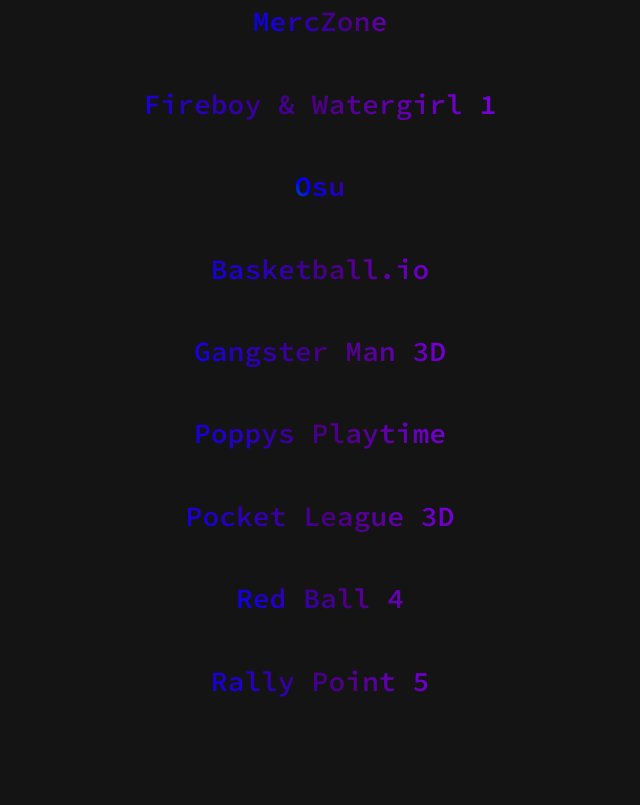
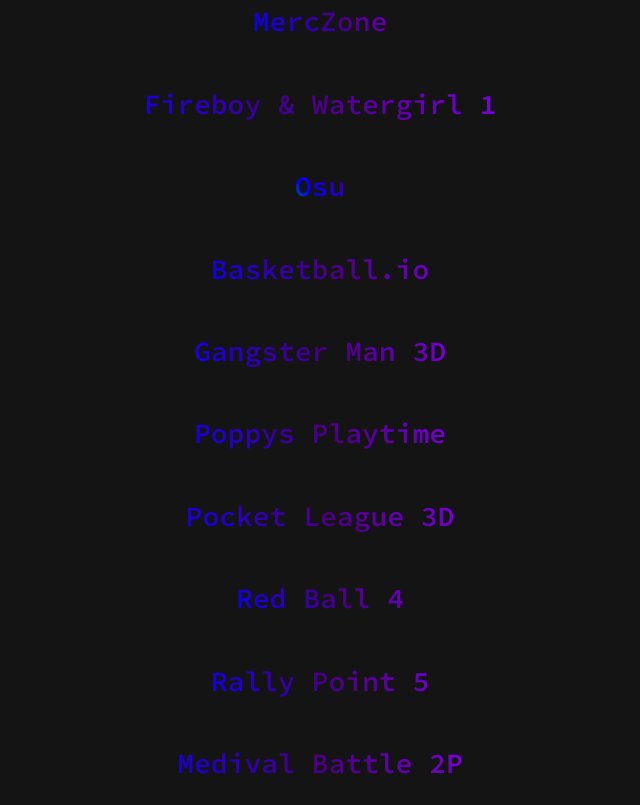
Before and after one commit to Zquixxx/gxmehub, a plain HTML site: page gxmes/index.html in a window 1280 px wide. Shown: the part 8720-9525 px from the top of the page, without its empty margins (320-960 px from the left). Before the commit the page ends 9442 px from the top, so only its background shows below. Drawn offline with Linux system fonts and the light colour scheme; a web font is replaced by a local one.

Commit message:
Update index.html

```diff
--- a/gxmes/index.html
+++ b/gxmes/index.html
@@ -185,7 +185,8 @@
     ["Poppys Playtime","hrr"],
     ["Pocket League 3D","drv"],
     ["Red Ball 4","plt"],
-    ["Rally Point 5","drv"]
+    ["Rally Point 5","drv"],
+    ["Medival Battle 2P","pzl"]
     ]).filter(e=>e[0].toLowerCase().match(new RegExp(`^${paramLow}.*`))).filter(e=>e[1].match(type))
       listOfGames.forEach(name => document.body.innerHTML += `<h2 class = "h2">${name[0]}</h2><br>`)
       document.querySelector("input").value = query
```
